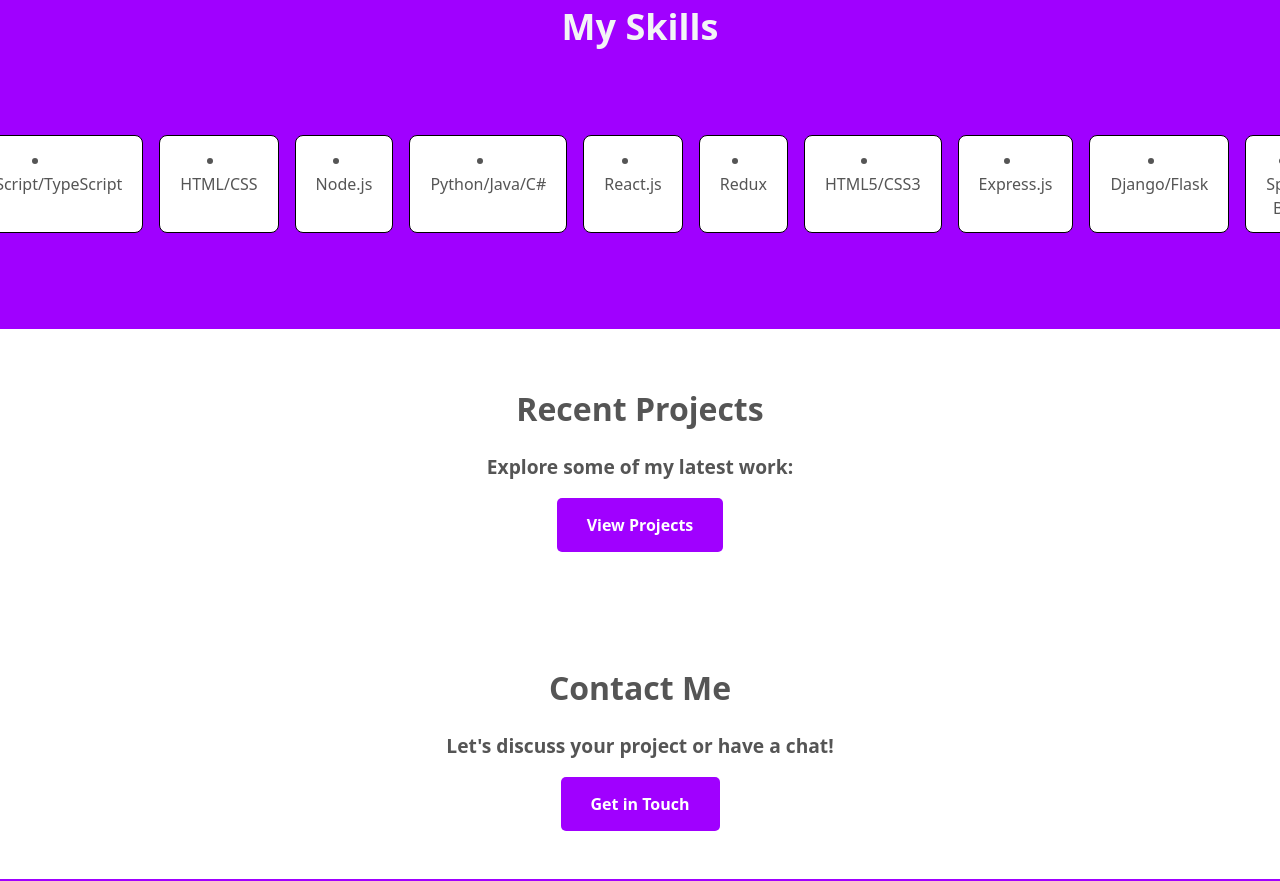
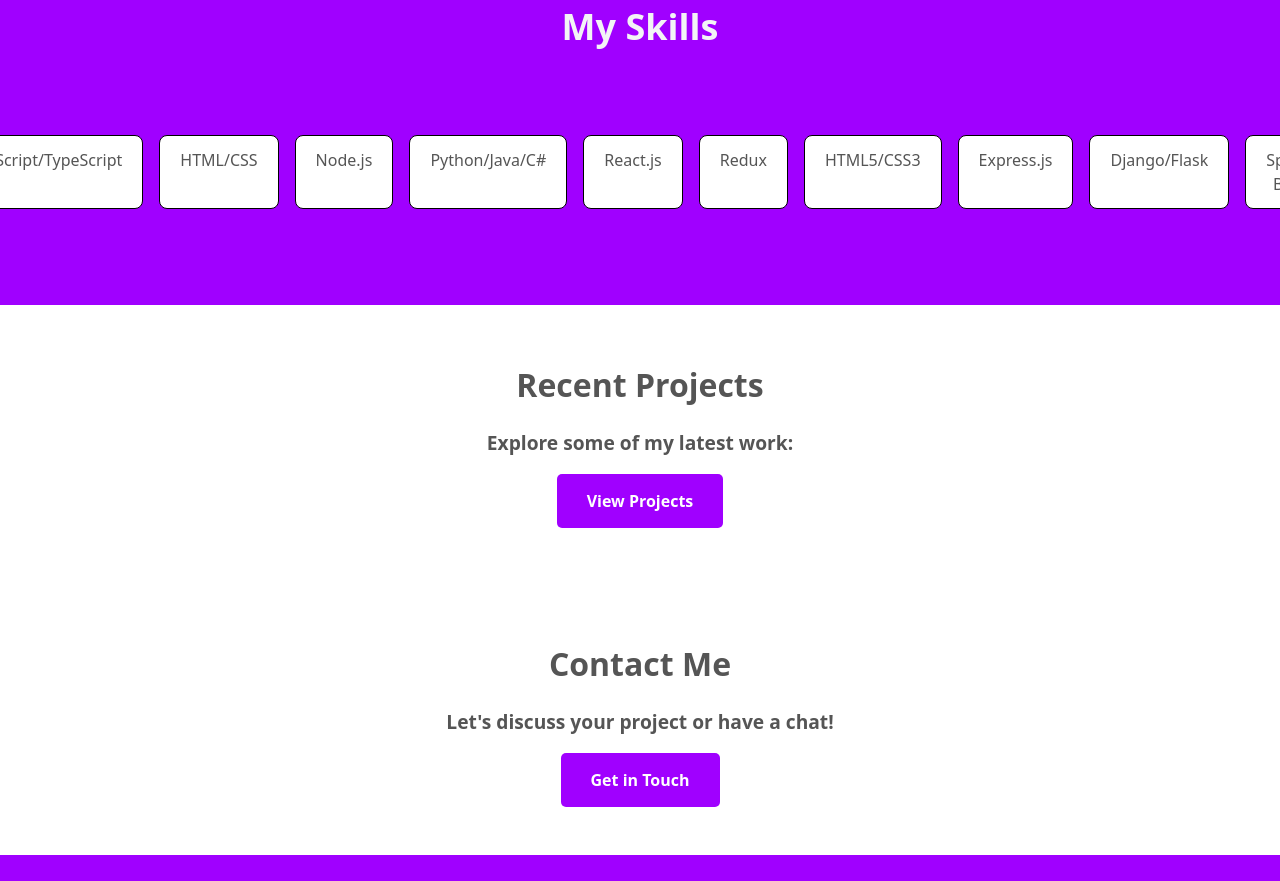
Before and after one commit to joriman/joriman-dev, an Astro site: page / in a window 1280 px wide. Shown: the part 840-1721 px from the top of the page. Built offline with nearby package versions, Linux system fonts and the light colour scheme; Astro itself is replaced by a stand-in of ours; some packages are replaced by stand-ins of ours.

Commit message:
fix: motion li to div

```diff
--- a/src/components/animation/skills.tsx
+++ b/src/components/animation/skills.tsx
@@ -37,7 +37,7 @@
         <h2 className="text-center justify-center py-16 text-4xl font-bold text-gray-100">My Skills</h2>
         <div className="flex flex-row pt-6 pb-24 px-4 justify-center space-x-4">
             {skillsData.map((skill, index) => (
-                <motion.li
+                <motion.div
                     className="bg-white border border-black rounded-lg px-5 py-3"
                     key={index}
                     variants={fadeInAnimationsVariants}
@@ -49,7 +49,7 @@
                     custom={index}
                 >
                         {skill.name}
-                </motion.li>
+                </motion.div>
             ))}
         </div>
     </div>
```
